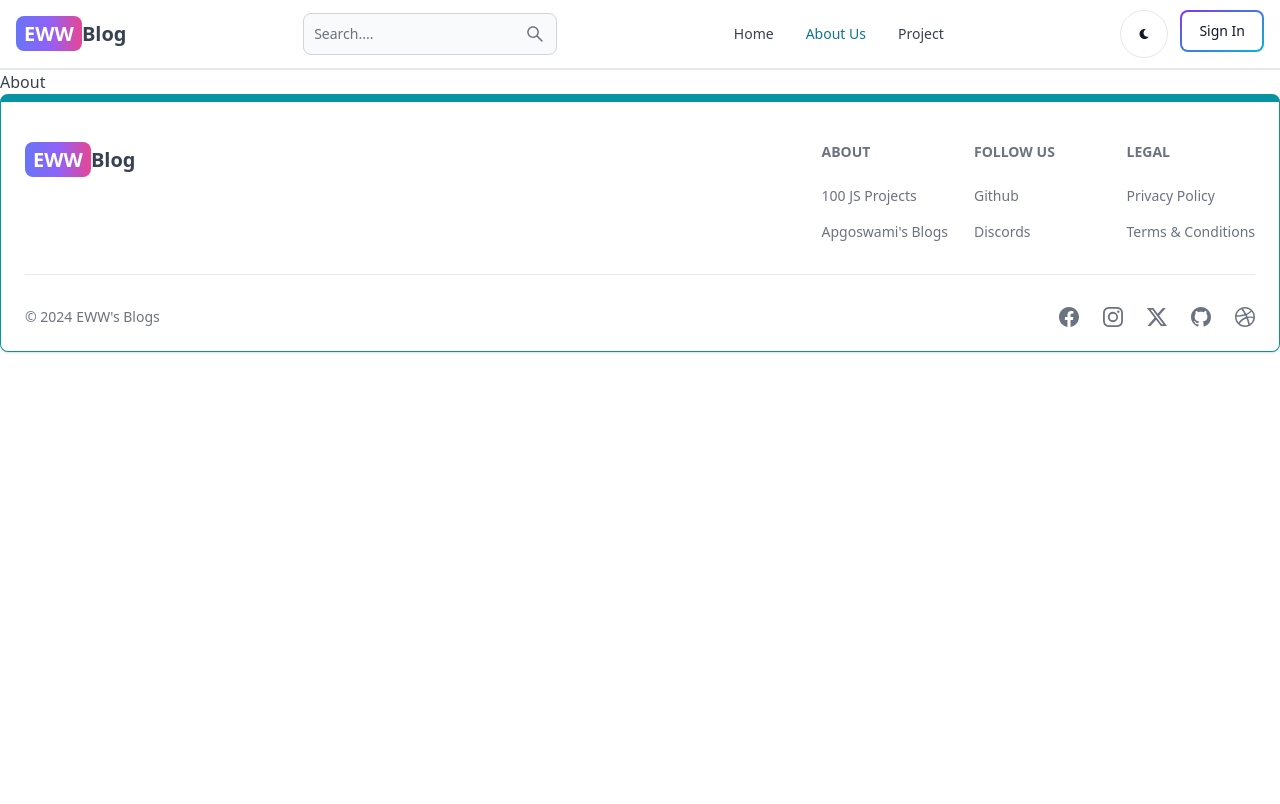
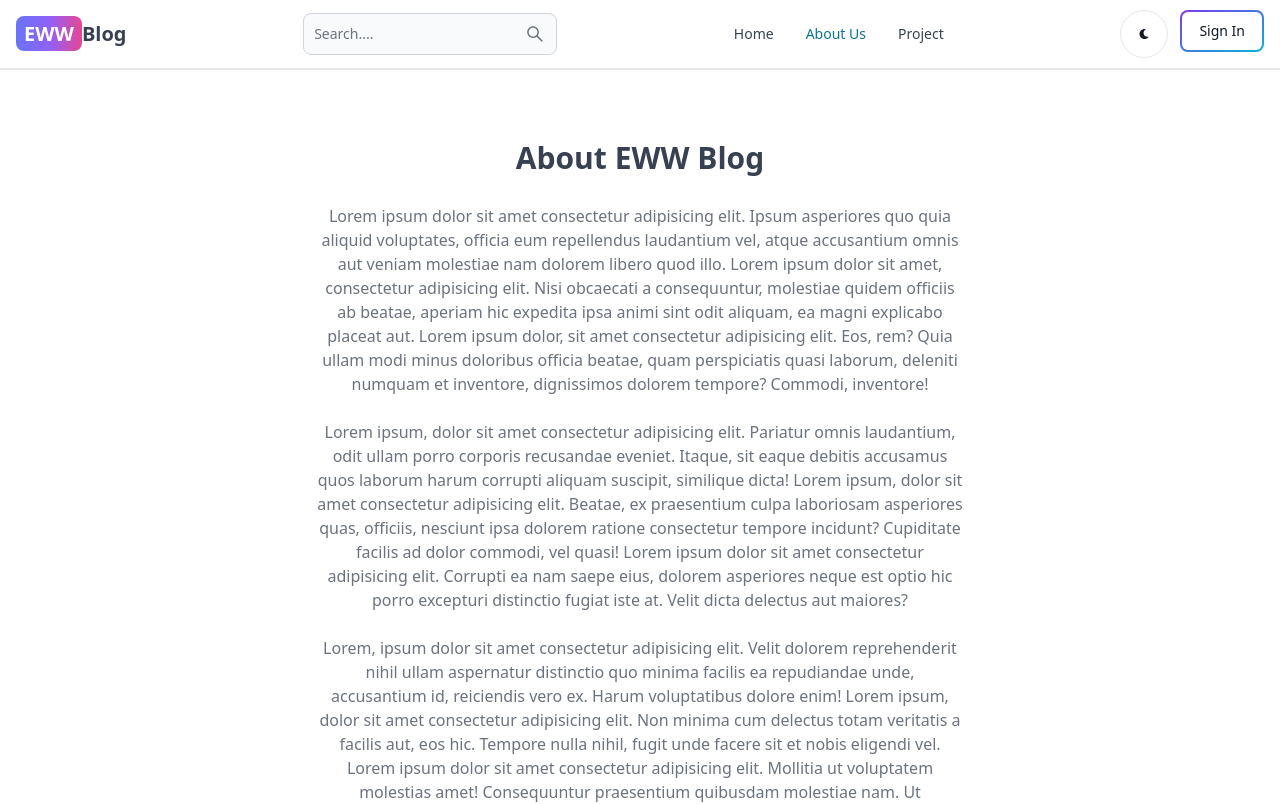
Before and after one commit to Amrutgiri/MernBlogApp, a React (Vite) app in the folder client/: page /about-us in a window 1280 px wide. Shown: the top 804 px of the page. Built offline with nearby package versions, Linux system fonts and the light colour scheme.

Commit message:
Complete About and Project Pages

```diff
--- a/client/src/pages/About.jsx
+++ b/client/src/pages/About.jsx
@@ -2,6 +2,23 @@ import React from 'react'
 
 export default function About() {
   return (
-    <div>About</div>
+    <div className='flex items-center justify-center min-h-screen'>
+      <div className='max-w-2xl p-3 mx-auto text-center'>
+        <div>
+          <h1 className='text-3xl font-semibold text-center font my-7'>About EWW Blog</h1>
+          <div className='flex flex-col gap-6 text-gray-500 text-md'>
+            <p>Lorem ipsum dolor sit amet consectetur adipisicing elit. Ipsum asperiores quo quia aliquid voluptates, officia eum repellendus laudantium vel, atque accusantium omnis aut veniam molestiae nam dolorem libero quod illo. Lorem ipsum dolor sit amet, consectetur adipisicing elit. Nisi obcaecati a consequuntur, molestiae quidem officiis ab beatae, aperiam hic expedita ipsa animi sint odit aliquam, ea magni explicabo placeat aut. Lorem ipsum dolor, sit amet consectetur adipisicing elit. Eos, rem? Quia ullam modi minus doloribus officia beatae, quam perspiciatis quasi laborum, deleniti numquam et inventore, dignissimos dolorem tempore? Commodi, inventore!</p>
+
+            <p>
+              Lorem ipsum, dolor sit amet consectetur adipisicing elit. Pariatur omnis laudantium, odit ullam porro corporis recusandae eveniet. Itaque, sit eaque debitis accusamus quos laborum harum corrupti aliquam suscipit, similique dicta! Lorem ipsum, dolor sit amet consectetur adipisicing elit. Beatae, ex praesentium culpa laboriosam asperiores quas, officiis, nesciunt ipsa dolorem ratione consectetur tempore incidunt? Cupiditate facilis ad dolor commodi, vel quasi! Lorem ipsum dolor sit amet consectetur adipisicing elit. Corrupti ea nam saepe eius, dolorem asperiores neque est optio hic porro excepturi distinctio fugiat iste at. Velit dicta delectus aut maiores?
+            </p>
+
+            <p>
+              Lorem, ipsum dolor sit amet consectetur adipisicing elit. Velit dolorem reprehenderit nihil ullam aspernatur distinctio quo minima facilis ea repudiandae unde, accusantium id, reiciendis vero ex. Harum voluptatibus dolore enim! Lorem ipsum, dolor sit amet consectetur adipisicing elit. Non minima cum delectus totam veritatis a facilis aut, eos hic. Tempore nulla nihil, fugit unde facere sit et nobis eligendi vel. Lorem ipsum dolor sit amet consectetur adipisicing elit. Mollitia ut voluptatem molestias amet! Consequuntur praesentium quibusdam molestiae nam. Ut dignissimos incidunt eveniet rem itaque nemo nostrum sit alias, minima similique?
+            </p>
+          </div>
+        </div>
+      </div>
+    </div>
   )
 }
--- a/client/src/pages/Projects.jsx
+++ b/client/src/pages/Projects.jsx
@@ -1,7 +1,11 @@
 import React from 'react'
-
+import CallToAction from '../components/CallToAction'
 export default function Projects() {
   return (
-    <div>Projects</div>
+    <div className='flex flex-col items-center justify-center max-w-2xl min-h-screen gap-6 p-4 mx-auto'>
+      <h1 className='mb-4 text-3xl font-semibold'>Projects</h1>
+      <p className='text-gray-500 text-md'>Lorem ipsum dolor sit amet consectetur adipisicing elit. Aliquam hic quis repudiandae quisquam aut odit vel cupiditate, beatae, quo fugiat deserunt. Optio mollitia ullam tempora eaque quam non aliquid ipsum!</p>
+      <CallToAction />
+    </div>
   )
 }
```
